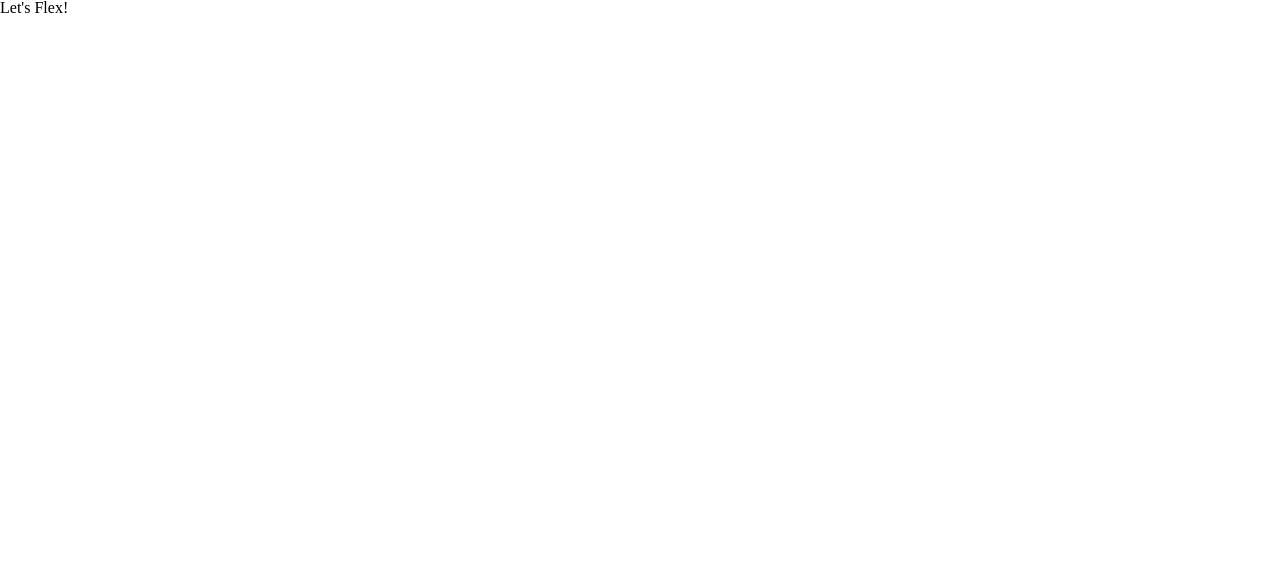
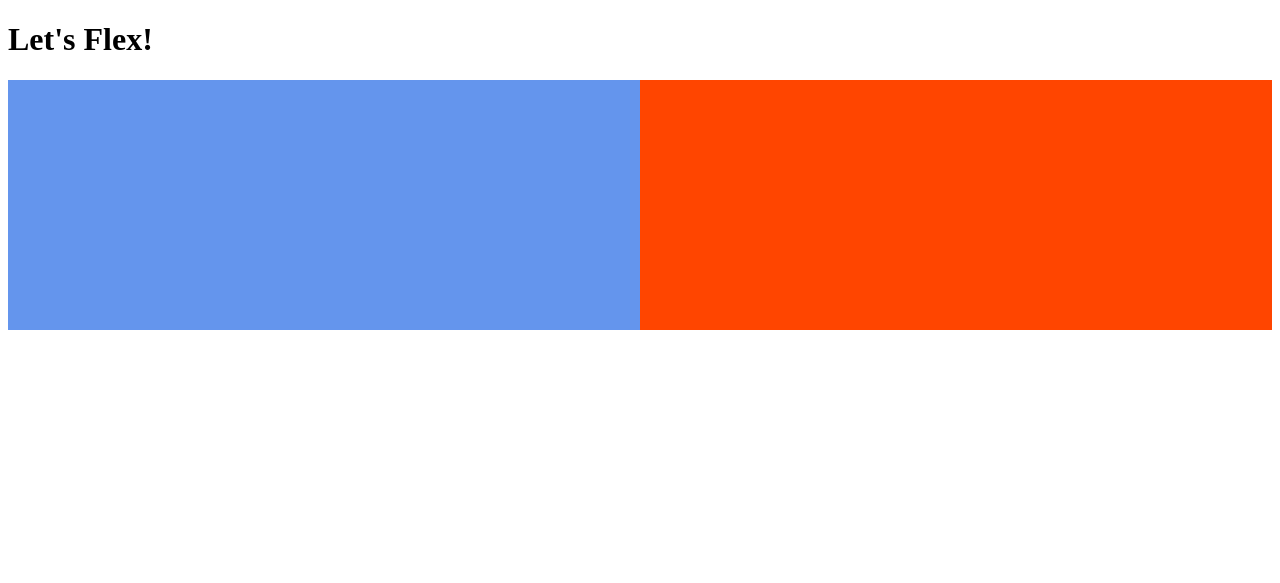
Before and after one commit to TheProjectMarch/css_flexbox_learnin, a plain HTML site: page index.html in a window 1280 px wide. Drawn offline with Linux system fonts and the light colour scheme.

Commit message:
Add divs and styles to initialize flex environment

```diff
--- a/css/style.css
+++ b/css/style.css
@@ -1 +1,17 @@
 /* CSS Styles*/
+
+#box-container {
+  height: 500px;
+  display: flex;
+}
+
+#box1 {
+  height: 50%;
+  width: 50%;
+  background-color: cornflowerblue;
+}
+#box2 {
+  height: 50%;
+  width: 50%;
+  background-color: orangered;
+}
--- a/index.html
+++ b/index.html
@@ -5,11 +5,15 @@
   <meta name="viewport" content="width=device-width, initial-scale=1.0">
   <title>Flexbox Learnin'</title>
   <link rel="stylesheet" href="css/style.css">
-  <link rel="stylesheet" href="css/reset.css">
+  <!-- <link rel="stylesheet" href="css/reset.css"> -->
 
 </head>
 <body>
   <h1>Let's Flex!</h1>
+  <div id="box-container">
+    <div id="box1"></div>
+    <div id="box2"></div>
+  </div>
 
 </body>
 </html>
```
